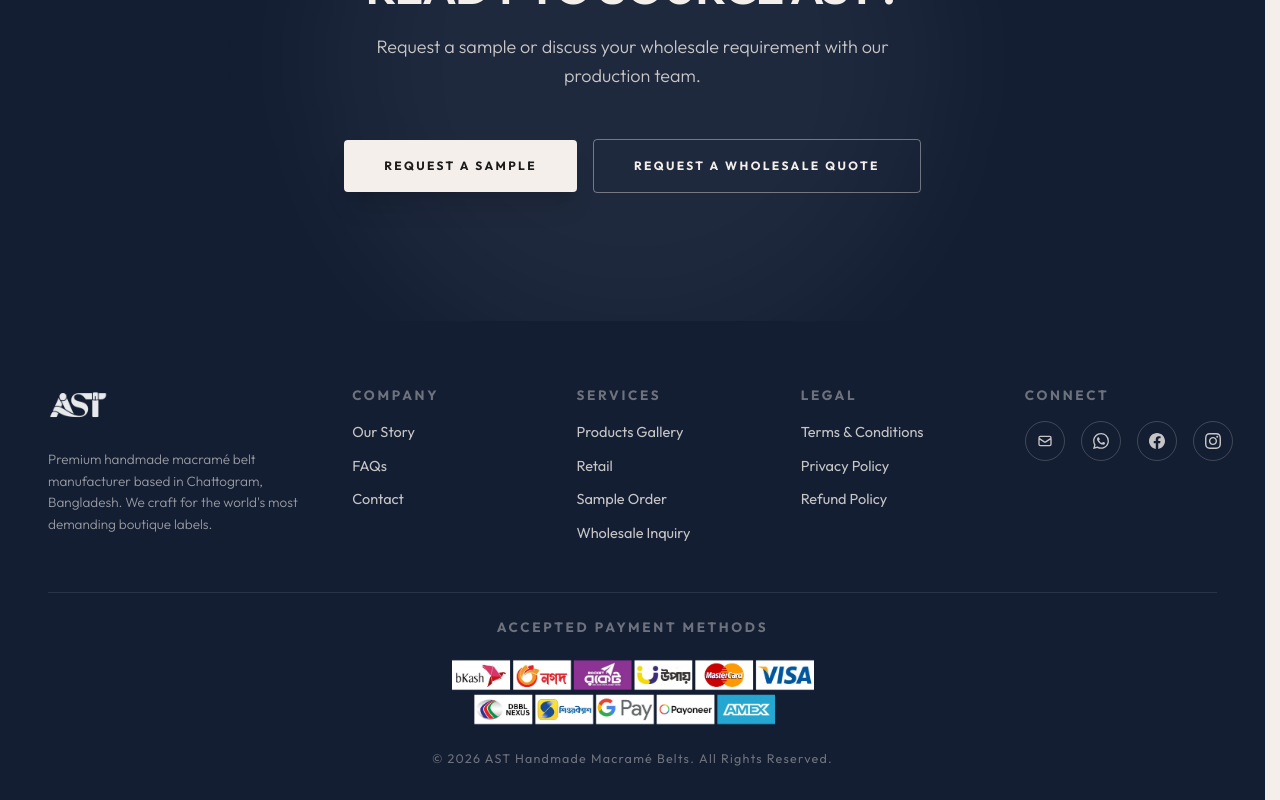
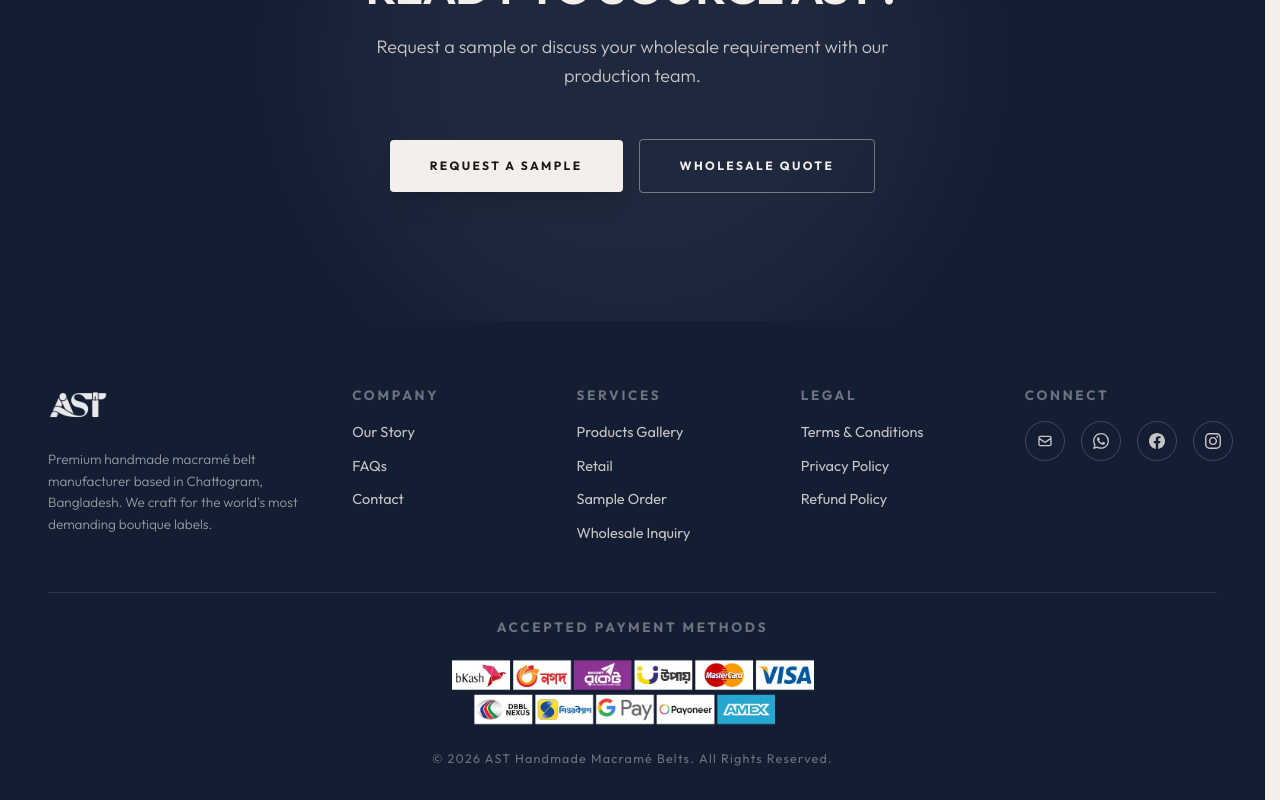
Before and after one commit to cg000als-8877/AST-Macrame, a React (Vite) app: page / in a window 1280 px wide. Shown: the part 5891-6691 px from the top of the page. Built offline with nearby package versions, Linux system fonts and the light colour scheme; no server answers; the database is empty.

Commit message:
UI: Shorten secondary CTA to WHOLESALE QUOTE with single-line whitespace-nowrap

```diff
--- a/src/pages/Home.jsx
+++ b/src/pages/Home.jsx
@@ -936,21 +936,21 @@ const Home = () => {
             Request a sample or discuss your wholesale requirement with our production team.
           </p>
 
-          <div className="flex flex-col sm:flex-row gap-4 justify-center items-center">
+          <div className="flex flex-col sm:flex-row gap-3 sm:gap-4 justify-center items-center max-w-sm sm:max-w-none mx-auto w-full">
             <Link
               to="/sample-order"
-              className="relative overflow-hidden group w-full sm:w-auto bg-cream text-soft-black px-10 py-4.5 text-xs font-bold uppercase tracking-[0.2em] rounded hover:bg-warm-sand hover:shadow-2xl hover:-translate-y-0.5 active:translate-y-0 active:scale-[0.99] transition-all duration-300 shadow-xl text-center"
+              className="relative overflow-hidden group w-full sm:w-auto bg-cream text-soft-black px-6 sm:px-10 py-3.5 sm:py-4.5 text-xs font-bold uppercase tracking-[0.16em] sm:tracking-[0.2em] rounded hover:bg-warm-sand hover:shadow-2xl hover:-translate-y-0.5 active:translate-y-0 active:scale-[0.99] transition-all duration-300 shadow-xl text-center whitespace-nowrap"
             >
               <span className="absolute inset-0 w-full h-full bg-gradient-to-r from-transparent via-white/40 to-transparent -translate-x-full group-hover:translate-x-full transition-transform duration-1000 ease-in-out pointer-events-none" />
-              <span className="relative z-10 transition-all duration-300 group-hover:tracking-[0.24em]">REQUEST A SAMPLE</span>
+              <span className="relative z-10 transition-all duration-300 group-hover:tracking-[0.22em]">REQUEST A SAMPLE</span>
             </Link>
 
             <Link
               to="/sample-wholesale"
-              className="relative overflow-hidden group w-full sm:w-auto bg-transparent border border-cream/40 text-cream px-10 py-4.5 text-xs font-bold uppercase tracking-[0.2em] rounded hover:border-cream hover:text-soft-black hover:shadow-xl hover:-translate-y-0.5 active:translate-y-0 active:scale-[0.99] transition-all duration-300 text-center"
+              className="relative overflow-hidden group w-full sm:w-auto bg-transparent border border-cream/40 text-cream px-6 sm:px-10 py-3.5 sm:py-4.5 text-xs font-bold uppercase tracking-[0.16em] sm:tracking-[0.2em] rounded hover:border-cream hover:text-soft-black hover:shadow-xl hover:-translate-y-0.5 active:translate-y-0 active:scale-[0.99] transition-all duration-300 text-center whitespace-nowrap"
             >
               <span className="absolute inset-0 bg-cream translate-y-full group-hover:translate-y-0 transition-transform duration-300 ease-out pointer-events-none" />
-              <span className="relative z-10 transition-all duration-300 group-hover:tracking-[0.24em]">REQUEST A WHOLESALE QUOTE</span>
+              <span className="relative z-10 transition-all duration-300 group-hover:tracking-[0.22em]">WHOLESALE QUOTE</span>
             </Link>
           </div>
         </div>
```
